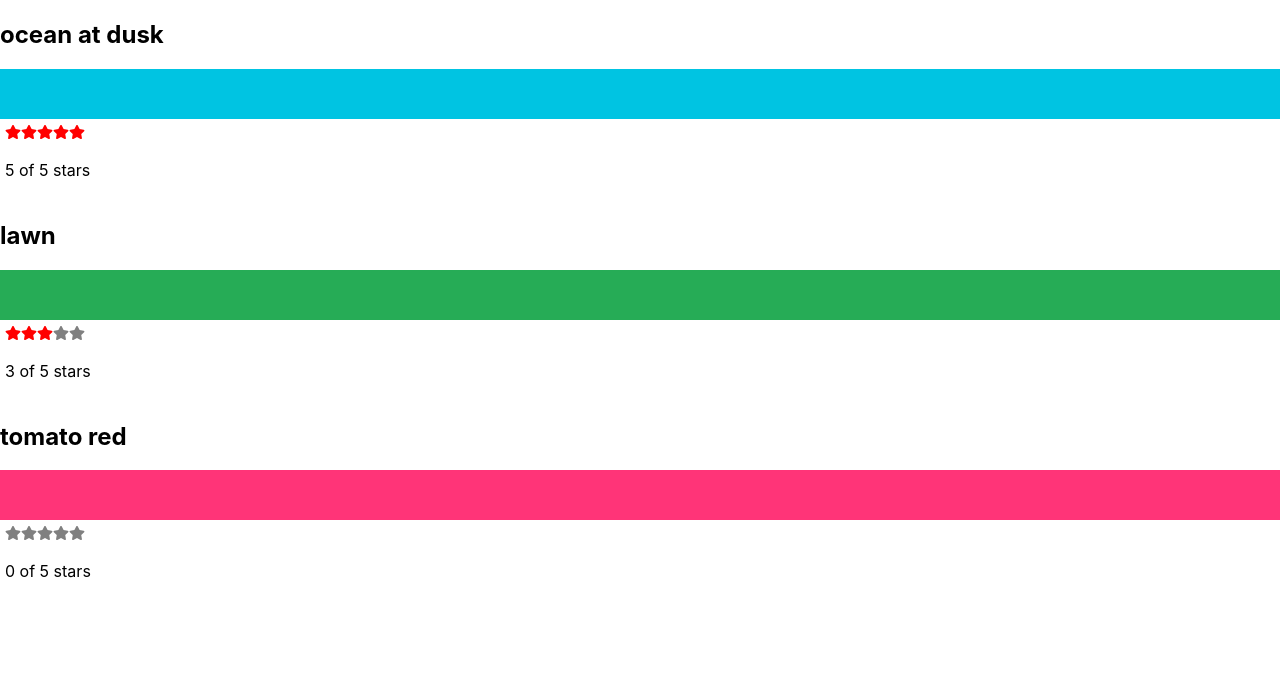
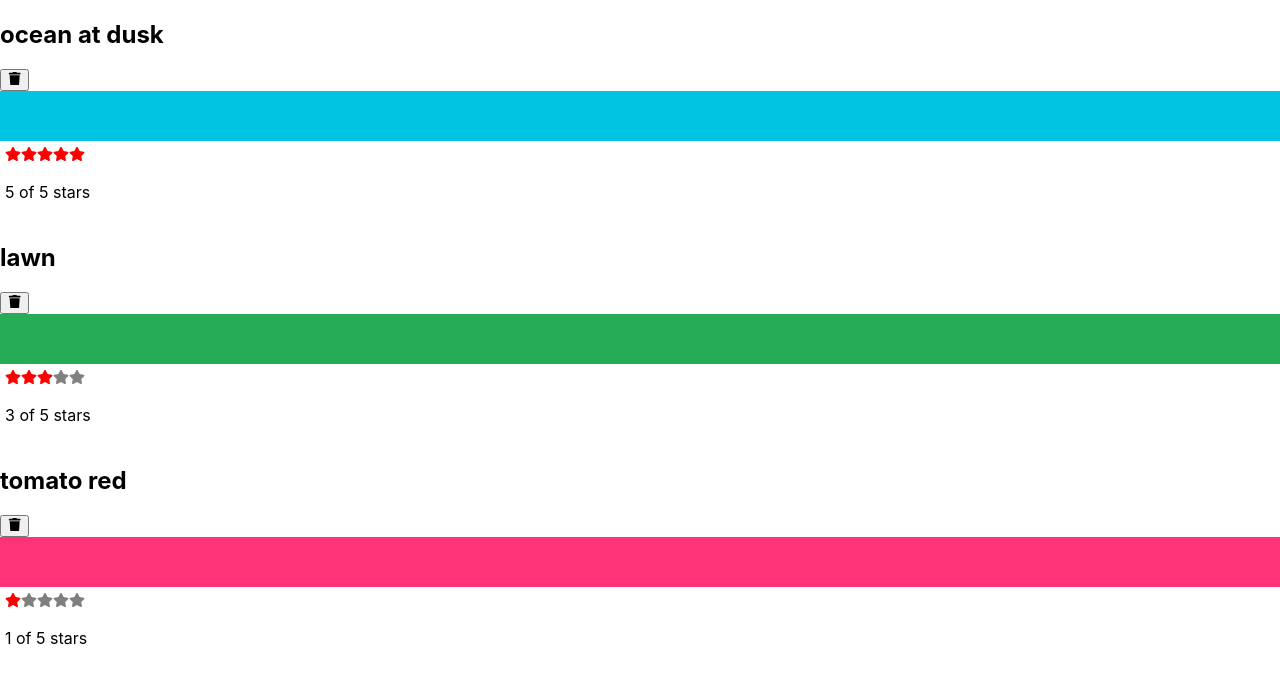
Before and after one commit to keroken/star-rating, a React (Create React App) app: page / in a window 1280 px wide. Shown: the top 684 px of the page. Built offline with nearby package versions, Linux system fonts and the light colour scheme.

Commit message:
add remove color function

```diff
--- a/src/App.js
+++ b/src/App.js
@@ -1,10 +1,17 @@
-import React from 'react';
+import React, { useState } from 'react';
 import ColorList from './components/ColorList';
-import colors from './color-data.json';
+import colorData from './color-data.json';
 
 function App() {
+  const [colors, setColors] = useState(colorData);
   return (
-    <ColorList colors={colors} />
+    <ColorList
+      colors={colors}
+      onRemoveColor={id => {
+        const newColors = colors.filter(color => color.id !== id);
+        setColors(newColors);
+      }}
+    />
   );
 }
 
--- a/src/color-data.json
+++ b/src/color-data.json
@@ -13,6 +13,6 @@
     "id": "76587679876",
     "title": "tomato red",
     "color": "#ff3478",
-    "rating": 0
+    "rating": 1
   }
 ]
--- a/src/components/Color.js
+++ b/src/components/Color.js
@@ -1,10 +1,12 @@
 import React from 'react';
 import StarRating from './StarRating';
+import { FaTrash } from 'react-icons/fa';
 
-export default function Color({ title, color, rating }) {
+export default function Color({ id, title, color, rating, onRemove = f => f }) {
   return (
     <section>
       <h1>{title}</h1>
+      <button onClick={() => onRemove(id)}><FaTrash /></button>
       <div style={{ height: 50, backgroundColor: color }} />
       <StarRating selectedStars={rating} />
     </section>
--- a/src/components/ColorList.js
+++ b/src/components/ColorList.js
@@ -1,13 +1,13 @@
 import React from 'react';
 import Color from './Color';
 
-export default function ColorList({ colors = [] }) {
+export default function ColorList({ colors = [], onRemoveColor = f => f }) {
   if (!colors.length) return <div>No Colors Listed.</div>;
   return (
     <div>
-      {
-        colors.map(color => <Color key={color.id} {...color} />)
-      }
+      {colors.map(color => (
+          <Color key={color.id} {...color} onRemove={onRemoveColor} />
+        ))}
     </div>
   );
 }
```
